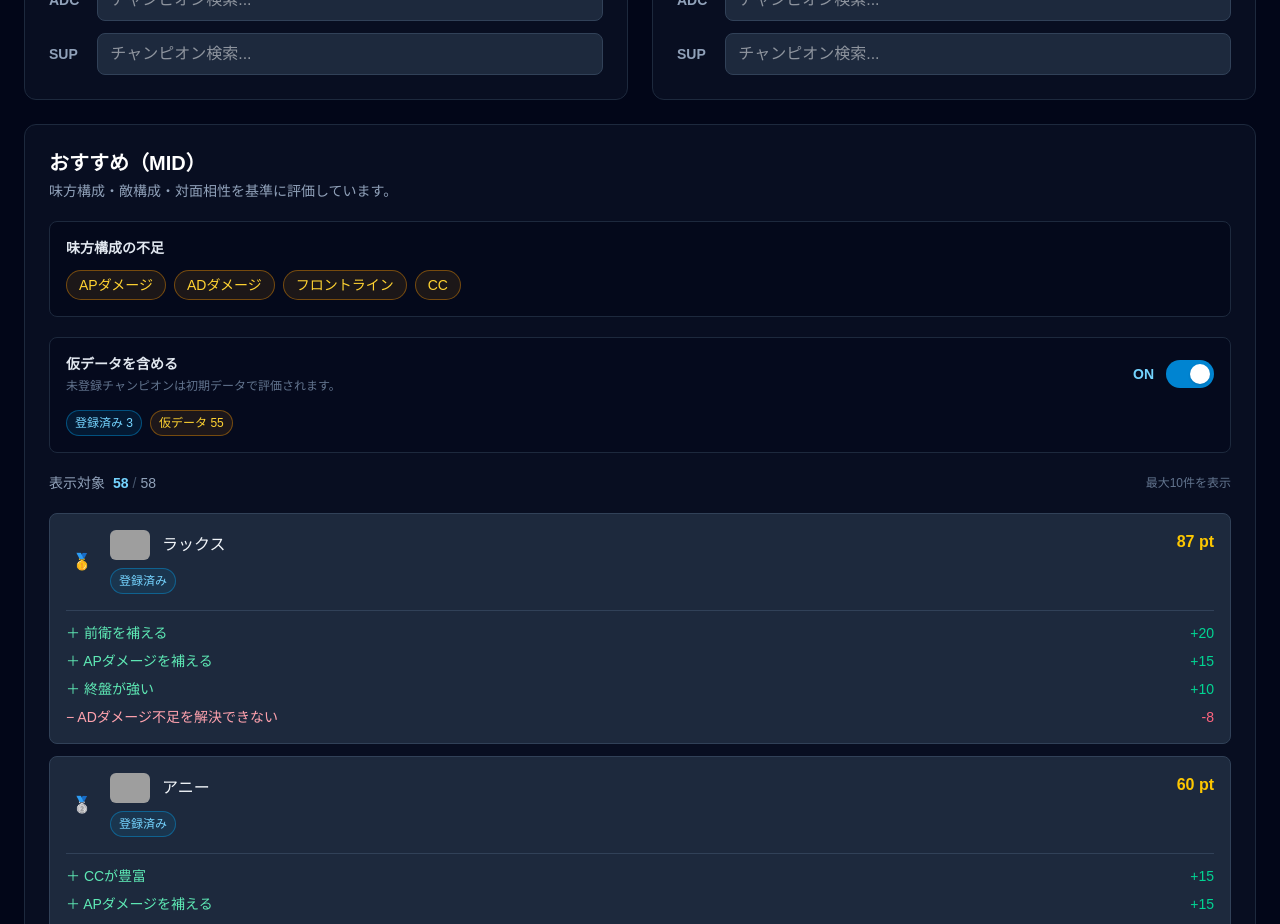
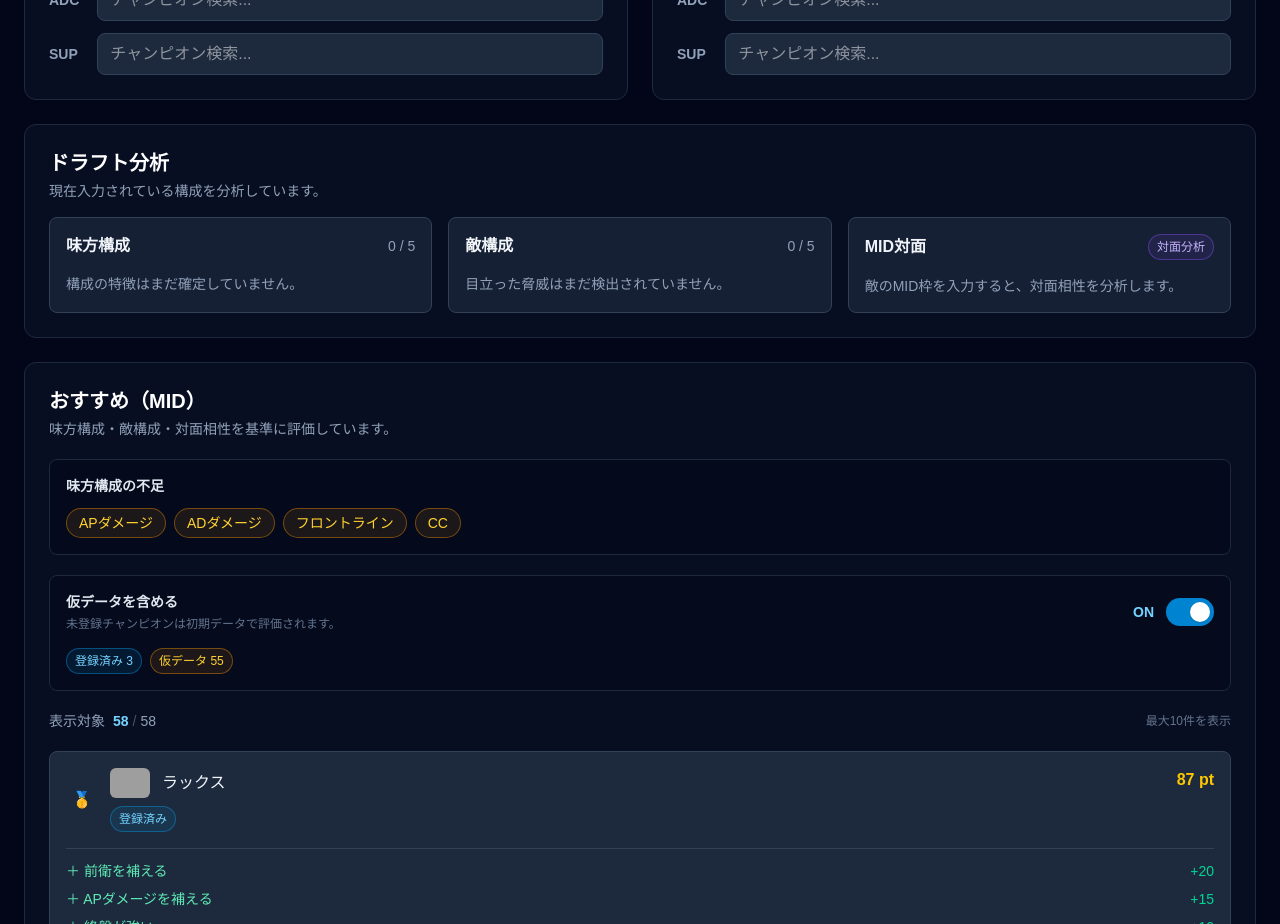
Before and after one commit to kyosukesai17-tech/PickWise, a Next.js app: page / in a window 1280 px wide. Shown: the part 860-1784 px from the top of the page. Built offline with nearby package versions, Linux system fonts and the light colour scheme; grey boxes are pictures that could not be loaded.

Commit message:
feat: ドラフト分析サマリーを追加

```diff
--- a/app/page.tsx
+++ b/app/page.tsx
@@ -5,6 +5,7 @@ import { useState } from "react";
 import Header from "../components/Header";
 import RoleSelector from "../components/RoleSelector";
 import TeamInput from "../components/TeamInput";
+import DraftAnalysisSummary from "../components/DraftAnalysisSummary";
 import RecommendationSection from "../components/RecommendationSection";
 
 import type {
@@ -65,6 +66,12 @@ export default function Home() {
           setEnemyBans={setEnemyBans}
         />
 
+        <DraftAnalysisSummary
+          allyTeam={allyTeam}
+          enemyTeam={enemyTeam}
+          selectedRole={selectedRole}
+        />
+
         <RecommendationSection
           allyTeam={allyTeam}
           enemyTeam={enemyTeam}
--- /dev/null
+++ b/components/DraftAnalysisSummary.tsx
@@ -0,0 +1,260 @@
+import ChampionCard from "./ChampionCard";
+
+import { analyzeAllySynergy } from "../lib/analyzeAllySynergy";
+import { analyzeEnemyTeam } from "../lib/analyzeEnemyTeam";
+import { analyzeRoleOpponent } from "../lib/analyzeRoleOpponent";
+
+import type {
+  Champion,
+  Role,
+} from "../types/champion";
+
+type DraftAnalysisSummaryProps = {
+  allyTeam: (Champion | null)[];
+  enemyTeam: (Champion | null)[];
+  selectedRole: Role;
+};
+
+type AnalysisTag = {
+  label: string;
+  active: boolean;
+};
+
+export default function DraftAnalysisSummary({
+  allyTeam,
+  enemyTeam,
+  selectedRole,
+}: DraftAnalysisSummaryProps) {
+  const allyAnalysis =
+    analyzeAllySynergy(allyTeam);
+
+  const enemyAnalysis =
+    analyzeEnemyTeam(enemyTeam);
+
+  const opponentAnalysis =
+    analyzeRoleOpponent(
+      enemyTeam,
+      selectedRole,
+    );
+
+  const allyTags: AnalysisTag[] = [
+    {
+      label: "ポーク構成",
+      active: allyAnalysis.hasPokeCore,
+    },
+    {
+      label: "エンゲージ構成",
+      active: allyAnalysis.hasEngageCore,
+    },
+    {
+      label: "キャリーあり",
+      active: allyAnalysis.hasCarry,
+    },
+    {
+      label: "キャッチ構成",
+      active: allyAnalysis.hasCatchCore,
+    },
+  ];
+
+  const enemyTags: AnalysisTag[] = [
+    {
+      label: "ダイブ脅威",
+      active: enemyAnalysis.hasHeavyDive,
+    },
+    {
+      label: "近接中心",
+      active: enemyAnalysis.isMeleeHeavy,
+    },
+    {
+      label: "遠距離中心",
+      active: enemyAnalysis.isRangedHeavy,
+    },
+    {
+      label: "前衛が多い",
+      active:
+        enemyAnalysis.hasMultipleFrontlines,
+    },
+  ];
+
+  const opponentTags: AnalysisTag[] = [
+    {
+      label: "近接",
+      active: opponentAnalysis.isMelee,
+    },
+    {
+      label: "遠距離",
+      active: opponentAnalysis.isRanged,
+    },
+    {
+      label: "アサシン",
+      active:
+        opponentAnalysis.isAssassin,
+    },
+    {
+      label: "エンゲージ",
+      active:
+        opponentAnalysis.hasEngage,
+    },
+    {
+      label: "ポーク",
+      active:
+        opponentAnalysis.hasPokeOrSiege,
+    },
+    {
+      label: "キャッチ",
+      active:
+        opponentAnalysis.hasCatch,
+    },
+    {
+      label: "ウェーブクリア高",
+      active:
+        opponentAnalysis.hasHighWaveClear,
+    },
+  ];
+
+  const activeAllyTags =
+    allyTags.filter(
+      (tag) => tag.active,
+    );
+
+  const activeEnemyTags =
+    enemyTags.filter(
+      (tag) => tag.active,
+    );
+
+  const activeOpponentTags =
+    opponentTags.filter(
+      (tag) => tag.active,
+    );
+
+  return (
+    <section className="space-y-4 rounded-xl border border-slate-800 bg-slate-900/50 p-6">
+      <div>
+        <h2 className="text-xl font-bold">
+          ドラフト分析
+        </h2>
+
+        <p className="mt-1 text-sm text-slate-400">
+          現在入力されている構成を分析しています。
+        </p>
+      </div>
+
+      <div className="grid gap-4 lg:grid-cols-3">
+        <AnalysisCard
+          title="味方構成"
+          count={allyAnalysis.selectedCount}
+          tags={activeAllyTags}
+          emptyText="構成の特徴はまだ確定していません。"
+          tone="ally"
+        />
+
+        <AnalysisCard
+          title="敵構成"
+          count={enemyAnalysis.selectedCount}
+          tags={activeEnemyTags}
+          emptyText="目立った脅威はまだ検出されていません。"
+          tone="enemy"
+        />
+
+        <div className="rounded-lg border border-slate-700 bg-slate-800/70 p-4">
+          <div className="mb-4 flex items-center justify-between gap-3">
+            <h3 className="font-semibold text-slate-100">
+              {selectedRole}対面
+            </h3>
+
+            <span className="rounded-full border border-violet-500/40 bg-violet-500/10 px-2 py-1 text-xs text-violet-300">
+              対面分析
+            </span>
+          </div>
+
+          {!opponentAnalysis.hasOpponent ||
+          !opponentAnalysis.opponent ? (
+            <p className="text-sm text-slate-400">
+              敵の{selectedRole}枠を入力すると、対面相性を分析します。
+            </p>
+          ) : (
+            <div className="space-y-4">
+              <ChampionCard
+                champion={
+                  opponentAnalysis.opponent
+                }
+              />
+
+              {activeOpponentTags.length ===
+              0 ? (
+                <p className="text-sm text-slate-400">
+                  対面データに目立った特徴がありません。
+                </p>
+              ) : (
+                <div className="flex flex-wrap gap-2">
+                  {activeOpponentTags.map(
+                    (tag) => (
+                      <span
+                        key={tag.label}
+                        className="rounded-full border border-violet-500/40 bg-violet-500/10 px-3 py-1 text-xs text-violet-300"
+                      >
+                        {tag.label}
+                      </span>
+                    ),
+                  )}
+                </div>
+              )}
+            </div>
+          )}
+        </div>
+      </div>
+    </section>
+  );
+}
+
+type AnalysisCardProps = {
+  title: string;
+  count: number;
+  tags: AnalysisTag[];
+  emptyText: string;
+  tone: "ally" | "enemy";
+};
+
+function AnalysisCard({
+  title,
+  count,
+  tags,
+  emptyText,
+  tone,
+}: AnalysisCardProps) {
+  const tagClassName =
+    tone === "ally"
+      ? "border-sky-500/40 bg-sky-500/10 text-sky-300"
+      : "border-rose-500/40 bg-rose-500/10 text-rose-300";
+
+  return (
+    <div className="rounded-lg border border-slate-700 bg-slate-800/70 p-4">
+      <div className="mb-4 flex items-center justify-between gap-3">
+        <h3 className="font-semibold text-slate-100">
+          {title}
+        </h3>
+
+        <span className="text-sm text-slate-400">
+          {count} / 5
+        </span>
+      </div>
+
+      {tags.length === 0 ? (
+        <p className="text-sm text-slate-400">
+          {emptyText}
+        </p>
+      ) : (
+        <div className="flex flex-wrap gap-2">
+          {tags.map((tag) => (
+            <span
+              key={tag.label}
+              className={`rounded-full border px-3 py-1 text-xs ${tagClassName}`}
+            >
+              {tag.label}
+            </span>
+          ))}
+        </div>
+      )}
+    </div>
+  );
+}
```
